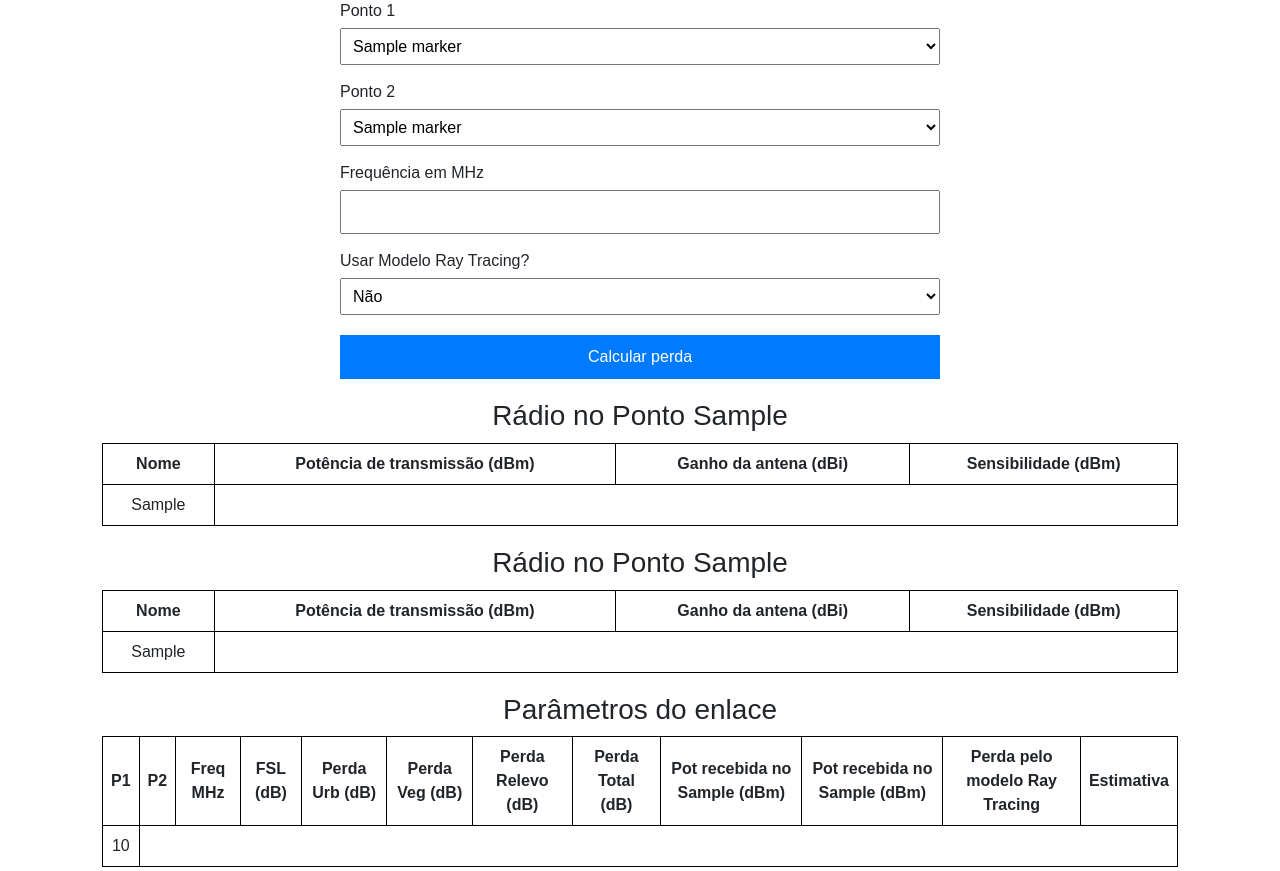
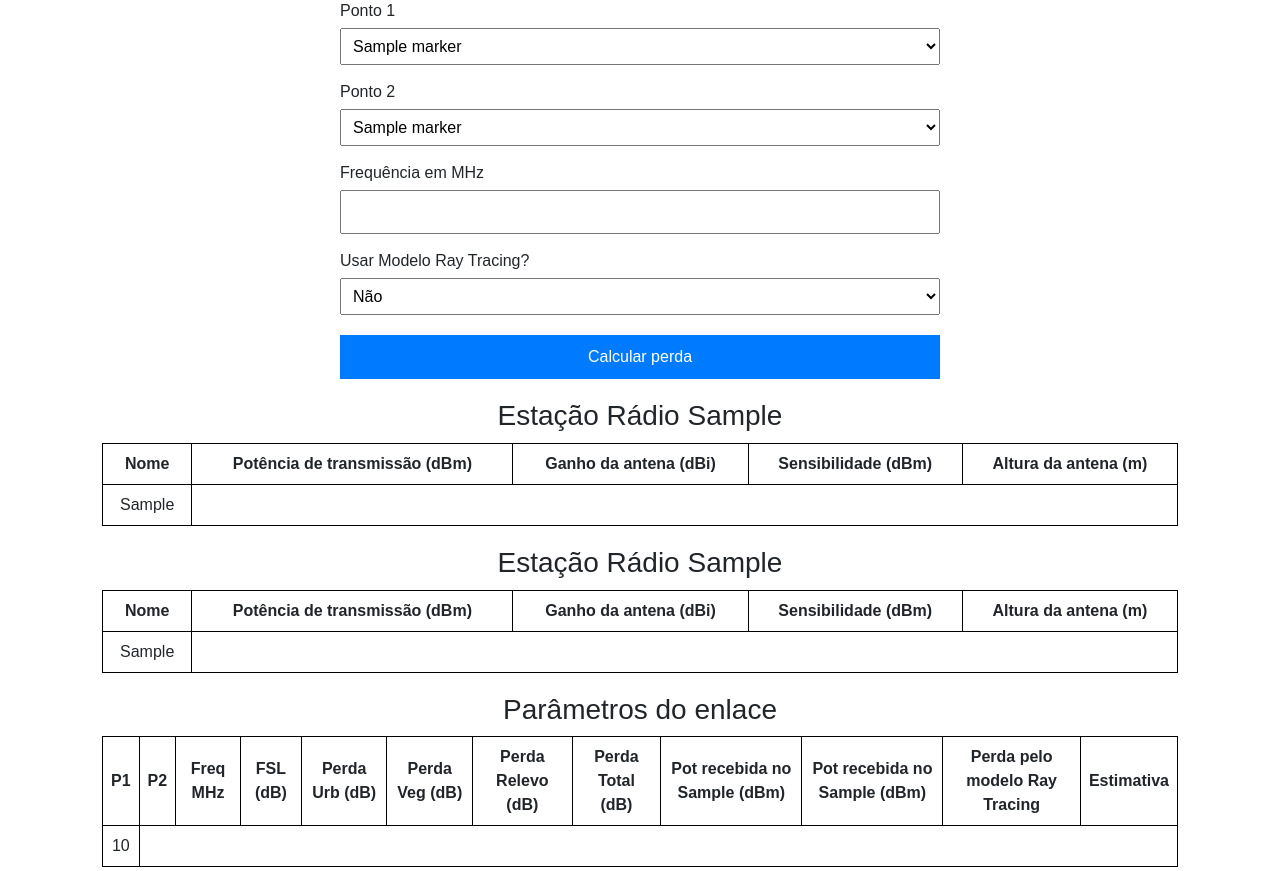
Before and after one commit to AdrianLCS/CommuniCoP, a Flask app: template templates/ptp.html in a window 1280 px wide. Shown: the part 140-1011 px from the top of the page. Run offline with Flask 3, Linux system fonts and the light colour scheme; the template is opened without the code that fills it: most values are stand-ins (such as "Sample title", 1, 10 or a date in 2020).

Commit message:
ajustes em main.py

```diff
--- a/main.py
+++ b/main.py
@@ -1239,8 +1239,8 @@ def ptp():
     ht, hr, potenciat, potenciar, sensibilidadet, sensibilidader, g1, g2 = 0, 0, 0, 0, 0, 0, 0, 0
     p1 = ()
     p2 = ()
-    pt1='ponto 1'
-    pt2='ponto 2'
+    pt1='1'
+    pt2='2'
     perda_raytracing='Não Calculado'
     radt, radr = 'Não definido','Não definido'
     yt = 1  # é a perda pelo clima, adotar esse valor padrao inicialmente
@@ -1369,7 +1369,7 @@ def ptp():
                     perda_raytracing = "Não Calculado"
 
 
-            parametros_do_radio=[[radt, pott1,g1,sensibilidadet],[radr, pott2,g2,sensibilidader]]
+            parametros_do_radio=[[radt, pott1,g1,sensibilidadet,hg1],[radr, pott2,g2,sensibilidader,hg2]]
             local_perdas = {'ponto1': request.form.get("ponto1"),
                             'ponto2': request.form.get("ponto2"),
                             'f': f,
--- a/templates/area.html
+++ b/templates/area.html
@@ -26,7 +26,7 @@
             </div>
 
             <div class="form-group">
-                <label for="raio">Raio (km)</label>
+                <label for="raio">Raio (m)</label>
                 <input type="number" id="raio" name="raio" step="0.1" required>
             </div>
 
--- a/templates/ptp.html
+++ b/templates/ptp.html
@@ -38,13 +38,14 @@
             <button type="submit">Calcular perda</button>
         </form>
 
-        <h3>Rádio no Ponto {{ pt1 }}</h3>
+        <h3>Estação Rádio {{ pt1 }}</h3>
         <table>
             <tr>
                 <th>Nome</th>
                 <th>Potência de transmissão (dBm)</th>
                 <th>Ganho da antena (dBi)</th>
                 <th>Sensibilidade (dBm)</th>
+                <th>Altura da antena (m)</th>
             </tr>
             <tr>
                 {% for i in parametros_do_radio[0] %}
@@ -53,13 +54,14 @@
             </tr>
         </table>
 
-        <h3>Rádio no Ponto {{ pt2 }}</h3>
+        <h3>Estação Rádio {{ pt2 }}</h3>
         <table>
             <tr>
                 <th>Nome</th>
                 <th>Potência de transmissão (dBm)</th>
                 <th>Ganho da antena (dBi)</th>
                 <th>Sensibilidade (dBm)</th>
+                <th>Altura da antena (m)</th>
             </tr>
             <tr>
                 {% for i in parametros_do_radio[1] %}
```
